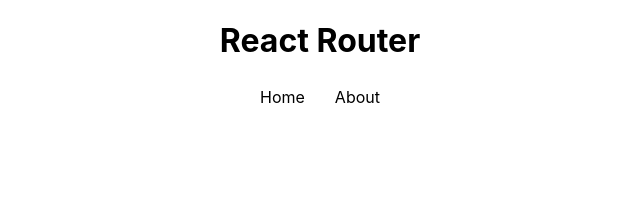
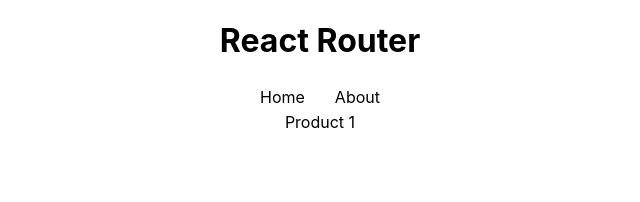
Before and after one commit to rafaelsslemes/react_router, a React (Create React App) app: page /product/1 in a window 1280 px wide. Shown: the top 202 px of the page, without its empty margins (320-960 px from the left). Built offline with nearby package versions, Linux system fonts and the light colour scheme.

Commit message:
Send Params to outer route

```diff
--- a/src/App.js
+++ b/src/App.js
@@ -3,6 +3,7 @@
 import NavBar from './components/NavBar';
 import About from './pages/About';
 import Home from './pages/Home';
+import Product from './pages/Product';
 
 function App() {
   return (
@@ -14,6 +15,7 @@
         <Routes>
           <Route path="/" element={<Home/>} />
           <Route path="/about" element={<About/>} />
+          <Route path="/product/:id" element={<Product/>} />
         </Routes>
       </BrowserRouter>
 
--- a/src/pages/Home.js
+++ b/src/pages/Home.js
@@ -1,4 +1,5 @@
 import React from 'react'
+import { Link } from 'react-router-dom';
 import { useFetch } from '../hooks/useFetch';
 import './Home.css';
 
@@ -15,6 +16,7 @@
           ? (data && data.map(product => (
             <li key={product.id}>
               <p>{product.name} R${product.price}</p>
+              <Link to={`/product/${product.id}`}>Details</Link>
             </li>
           )))
           : (<h2>{errorMsg}</h2>)
--- /dev/null
+++ b/src/pages/Product.js
@@ -0,0 +1,12 @@
+import React from 'react'
+import { useParams } from 'react-router-dom'
+
+const Product = () => {
+
+    const {id} = useParams();
+    return (
+        <div>Product {id}</div>
+    )
+}
+
+export default Product
```
